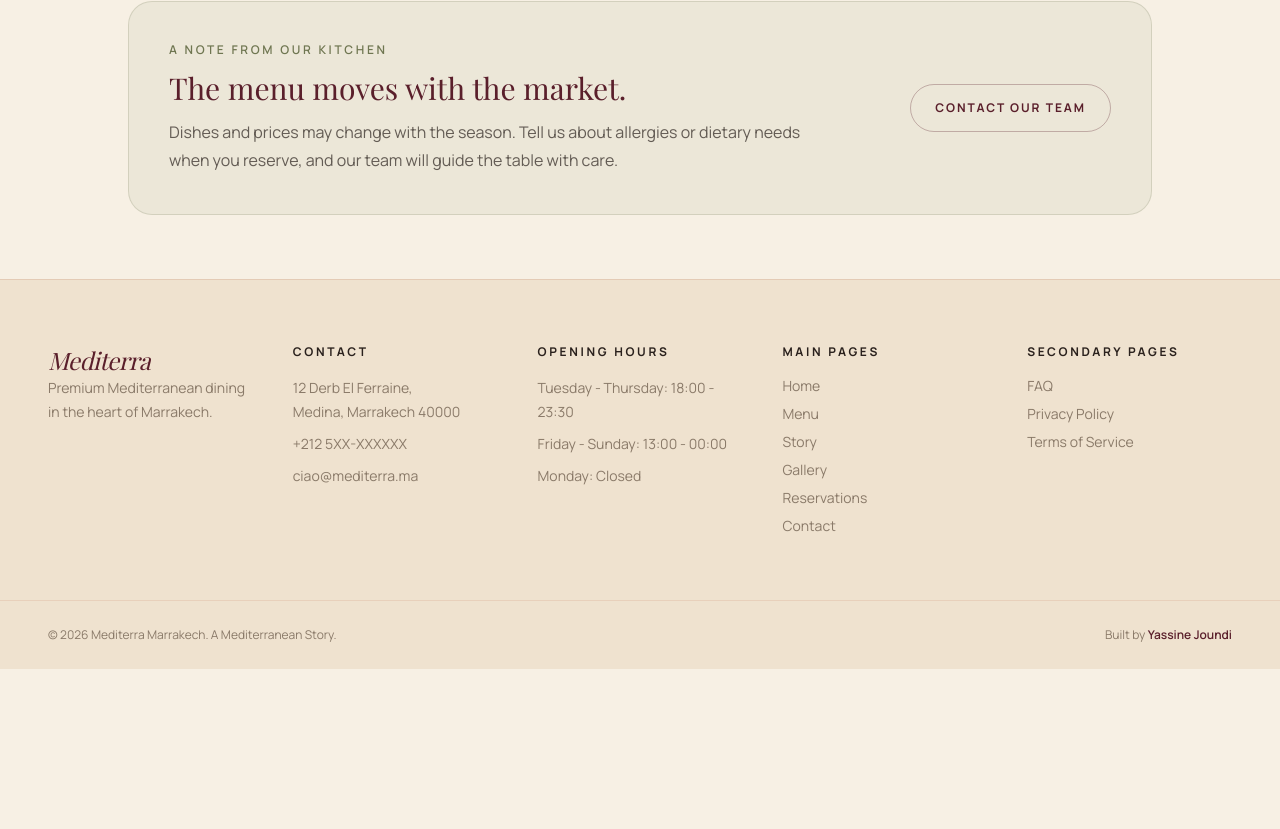
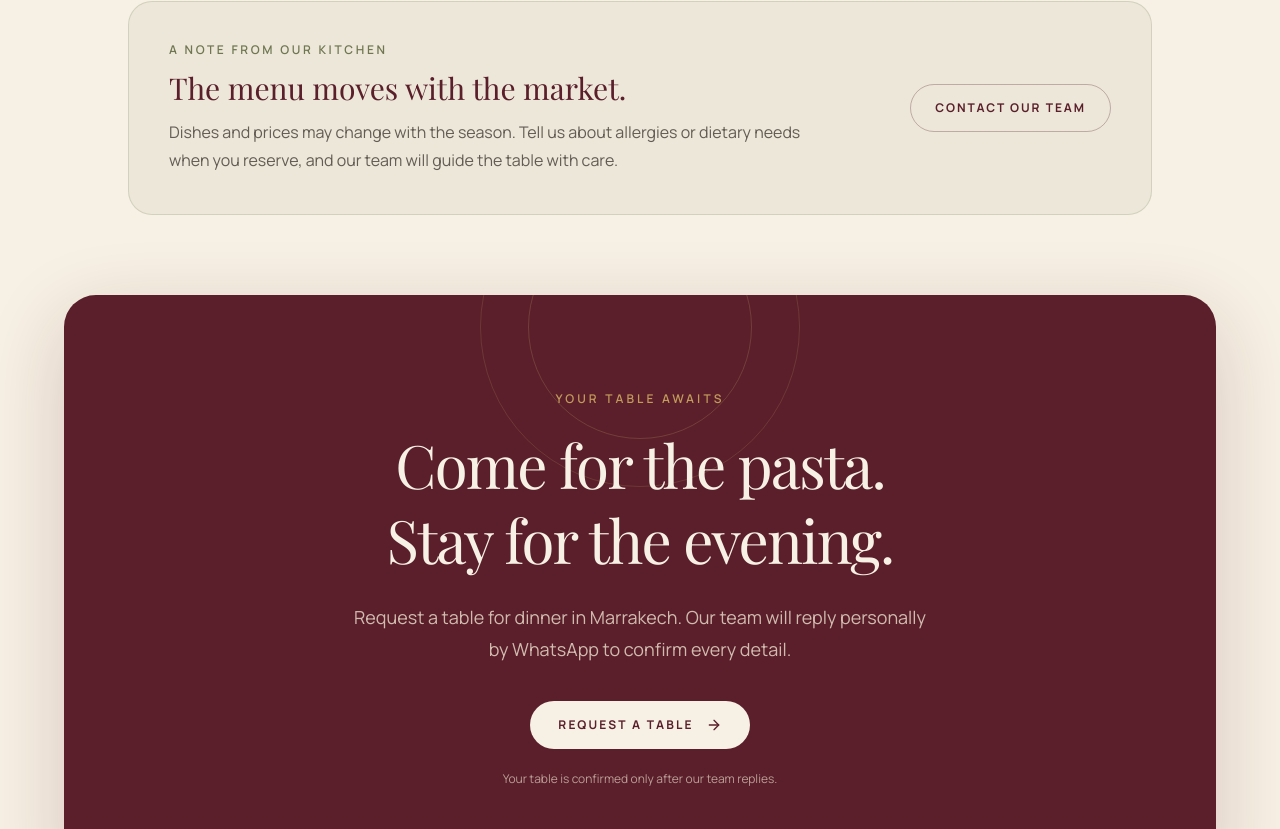
Before and after one commit to yassinejoundi/mediterra-restaurant, a Next.js app: page /menu in a window 1280 px wide. Shown: the part 5531-6360 px from the top of the page. Before the commit the page ends 6200 px from the top, so only its background shows below. Built offline with nearby package versions, Linux system fonts and the light colour scheme; a web font is replaced by a local one.

Commit message:
feat(menu): close with reservation invitation

```diff
--- a/components/menu/Main.tsx
+++ b/components/menu/Main.tsx
@@ -399,6 +399,30 @@ export function Main() {
           </Link>
         </ScrollReveal>
       </section>
+
+      <section className="px-5 pb-20 pt-4 sm:px-8 sm:pb-24 lg:px-12 lg:pb-28">
+        <ScrollReveal className="relative mx-auto max-w-6xl overflow-hidden rounded-[2rem] bg-wine px-6 py-16 text-center text-plaster shadow-[0_24px_80px_rgba(90,31,43,0.2)] sm:px-10 sm:py-20 lg:py-24">
+          <div className="pointer-events-none absolute -top-32 left-1/2 size-80 -translate-x-1/2 rounded-full border border-brass/20" aria-hidden="true" />
+          <div className="pointer-events-none absolute -top-20 left-1/2 size-56 -translate-x-1/2 rounded-full border border-brass/25" aria-hidden="true" />
+          <div className="relative mx-auto max-w-3xl">
+            <p className="font-label text-xs font-semibold uppercase tracking-[0.26em] text-brass">Your table awaits</p>
+            <h2 className="mt-5 text-balance font-heading text-4xl leading-tight tracking-[-0.03em] text-plaster sm:text-5xl lg:text-6xl">
+              Come for the pasta. Stay for the evening.
+            </h2>
+            <p className="mx-auto mt-6 max-w-xl text-pretty text-base leading-7 text-linen/80 sm:text-lg sm:leading-8">
+              Request a table for dinner in Marrakech. Our team will reply personally by WhatsApp to confirm every detail.
+            </p>
+            <Link
+              href="/reservations"
+              className="mt-9 inline-flex min-h-12 items-center justify-center gap-3 rounded-full bg-plaster px-7 py-3 font-label text-xs font-bold uppercase tracking-[0.18em] text-wine transition-colors hover:bg-linen focus-visible:outline-2 focus-visible:outline-offset-4 focus-visible:outline-plaster"
+            >
+              Request a Table
+              <ArrowRight className="size-4" aria-hidden="true" />
+            </Link>
+            <p className="mt-5 text-xs leading-5 text-linen/65">Your table is confirmed only after our team replies.</p>
+          </div>
+        </ScrollReveal>
+      </section>
     </main>
   );
 }
```
